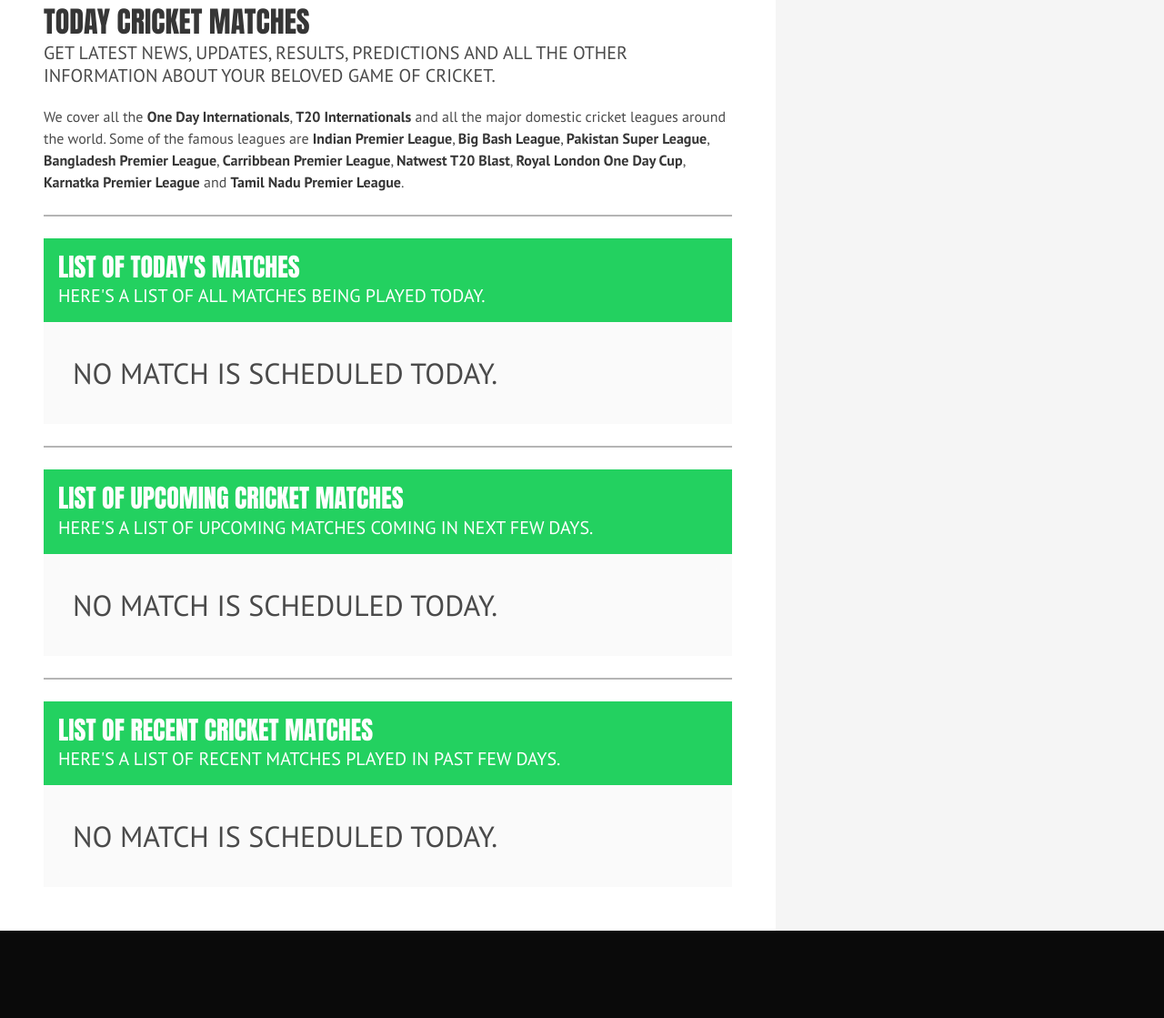
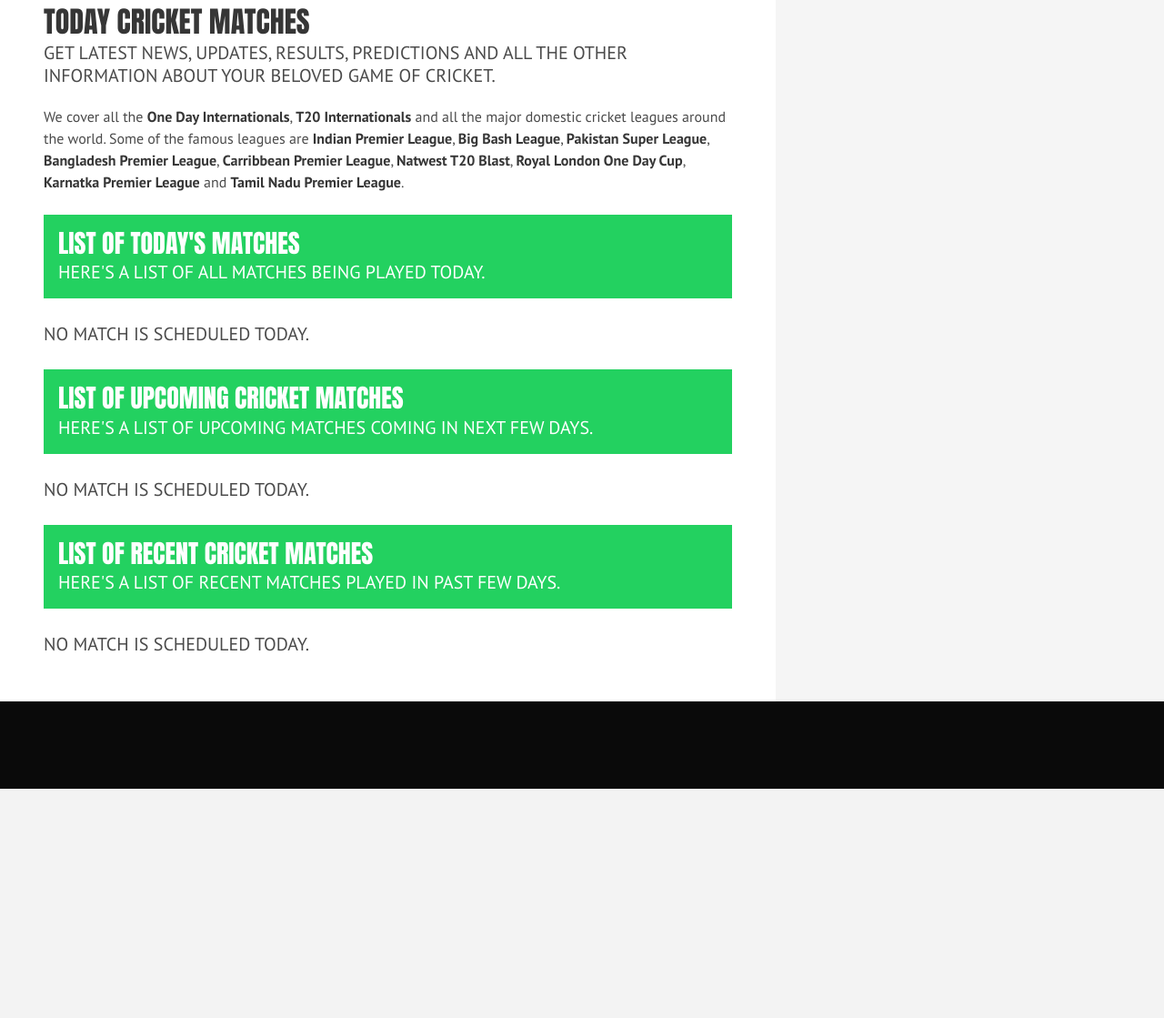
Before and after one commit to saqibrauf/tcm, a Django app: page / in a window 1280 px wide. Shown: the part 586-1705 px from the top of the page at 91% size. After the commit the page ends 1453 px from the top, so only its background shows below. Run offline with Django 3.2, Linux system fonts and the light colour scheme; data that the repository does not hold is empty; some libraries are stand-ins or nearby versions.

Commit message:
homepage

```diff
--- a/assets/css/styles.css
+++ b/assets/css/styles.css
@@ -17,10 +17,6 @@ body {
 html {
 	word-wrap: break-word;
 	word-break: break-word;
-}
-
-hr {
-	background-color: #b5b5b5;
 }
 
 .card {
--- a/match/templates/match/index.html
+++ b/match/templates/match/index.html
@@ -18,70 +18,62 @@
 	<p class="subtitle is-size-5">GET LATEST NEWS, UPDATES, RESULTS, PREDICTIONS AND ALL THE OTHER INFORMATION ABOUT YOUR BELOVED GAME OF CRICKET.</p>
 	<p class="is-size-6">We cover all the <strong>One Day Internationals</strong>, <strong>T20 Internationals</strong> and all the major domestic cricket leagues around the world. Some of the famous leagues are <strong>Indian Premier League</strong>, <strong>Big Bash League</strong>, <strong>Pakistan Super League</strong>, <strong>Bangladesh Premier League</strong>, <strong>Carribbean Premier League</strong>, <strong>Natwest T20 Blast</strong>, <strong>Royal London One Day Cup</strong>, <strong>Karnatka Premier League</strong> and <strong>Tamil Nadu Premier League</strong>.</p>
 </div>
-<hr>
 
-<div class="notification is-success is-radiusless is-marginless">
+<div class="notification is-success is-radiusless">
 	<h2 class="title is-uppercase">List of Today's Matches</h2>
 	<p class="subtitle is-uppercase">Here's a list of all matches being played today.</p>
 </div>
-<div class="notification is-radiusless">
+
 {% for match in todays_matches %}
-		<div class="box is-radiusless is-shadowless">
+	<div class="content">
 		<div class="tags is-marginless">
 			<span class="tag is-light is-uppercase">{{ match.series.title }}</span>
 			<span class="tag is-light is-uppercase">{{ match.date|date:"d/m/Y" }} - {{ match.time|date:"h:i A" }}</span>
 		</div>
-			<a href="{% url 'match_detail' match.slug %}"><h3 class="is-capitalized is-marginless">{{ match.opponents }}</h3></a>
+		<a href="{% url 'match_detail' match.slug %}"><h3 class="is-capitalized">{{ match.opponents }}</h3></a>
 	</div>
 	{% empty %}
-		<div class="notification">
-			<p class="is-size-3 is-uppercase">No match is scheduled today.</p>
+	<div class="content is-medium">
+		<p class="is-uppercase">No match is scheduled today.</p>
 	</div>
 {% endfor %}
-</div>
 
-<hr>
-
-<div class="notification is-success is-radiusless is-marginless">
+<div class="notification is-success is-radiusless">
 	<h2 class="title is-uppercase">List of Upcoming Cricket Matches</h2>
 	<p class="subtitle is-uppercase">Here's a list of upcoming matches coming in next few days.</p>
 </div>
-<div class="notification is-radiusless">
 {% for match in upcoming_matches %}
-		<div class="box is-radiusless is-shadowless">
+	<div class="content">
 		<div class="tags is-marginless">
 			<span class="tag is-light is-uppercase">{{ match.series.title }}</span>
 			<span class="tag is-light is-uppercase">{{ match.date|date:"d/m/Y" }} - {{ match.time|date:"h:i A" }}</span>
 		</div>
-			<a href="{% url 'match_detail' match.slug %}"><h3 class="is-capitalized is-marginless">{{ match.opponents }}</h3></a>
+		<a href="{% url 'match_detail' match.slug %}"><h3 class="is-capitalized">{{ match.opponents }}</h3></a>
 	</div>
 	{% empty %}
-		<div class="notification">
-			<p class="is-size-3 is-uppercase">No match is scheduled today.</p>
+	<div class="content is-medium">
+		<p class="is-uppercase">No match is scheduled today.</p>
 	</div>
 {% endfor %}
-</div>
-<hr>
 
-<div class="notification is-success is-radiusless is-marginless">
+
+<div class="notification is-success is-radiusless">
 	<h2 class="title is-uppercase">List of Recent Cricket Matches</h2>
 	<p class="subtitle is-uppercase">Here's a list of recent matches played in past few days.</p>
 </div>
-<div class="notification is-radiusless">
 {% for match in recent_matches %}
-		<div class="box is-radiusless is-shadowless">
+	<div class="content">
 		<div class="tags is-marginless">
 			<span class="tag is-light is-uppercase">{{ match.series.title }}</span>
 			<span class="tag is-light is-uppercase">{{ match.date|date:"d/m/Y" }} - {{ match.time|date:"h:i A" }}</span>
 		</div>
-			<a href="{% url 'match_detail' match.slug %}"><h3 class="is-capitalized is-marginless">{{ match.opponents }}</h3></a>
+		<a href="{% url 'match_detail' match.slug %}"><h3 class="is-capitalized">{{ match.opponents }}</h3></a>
 	</div>
 	{% empty %}
-		<div class="notification">
-			<p class="is-size-3 is-uppercase">No match is scheduled today.</p>
+	<div class="content is-medium">
+		<p class="is-uppercase">No match is scheduled today.</p>
 	</div>
 {% endfor %}
-</div>
 
 {% endblock 'content' %}
 
```
Lines whose indentation alone changed are shown as unchanged.
